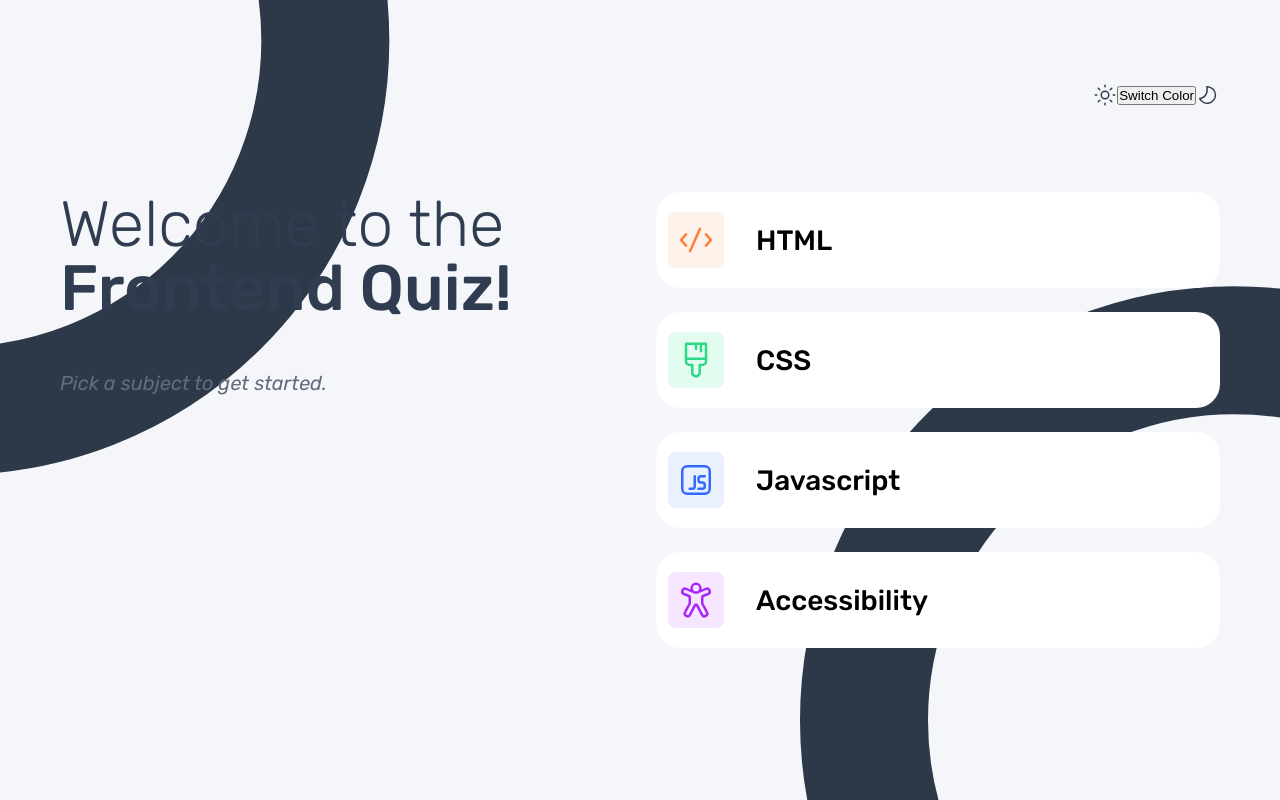
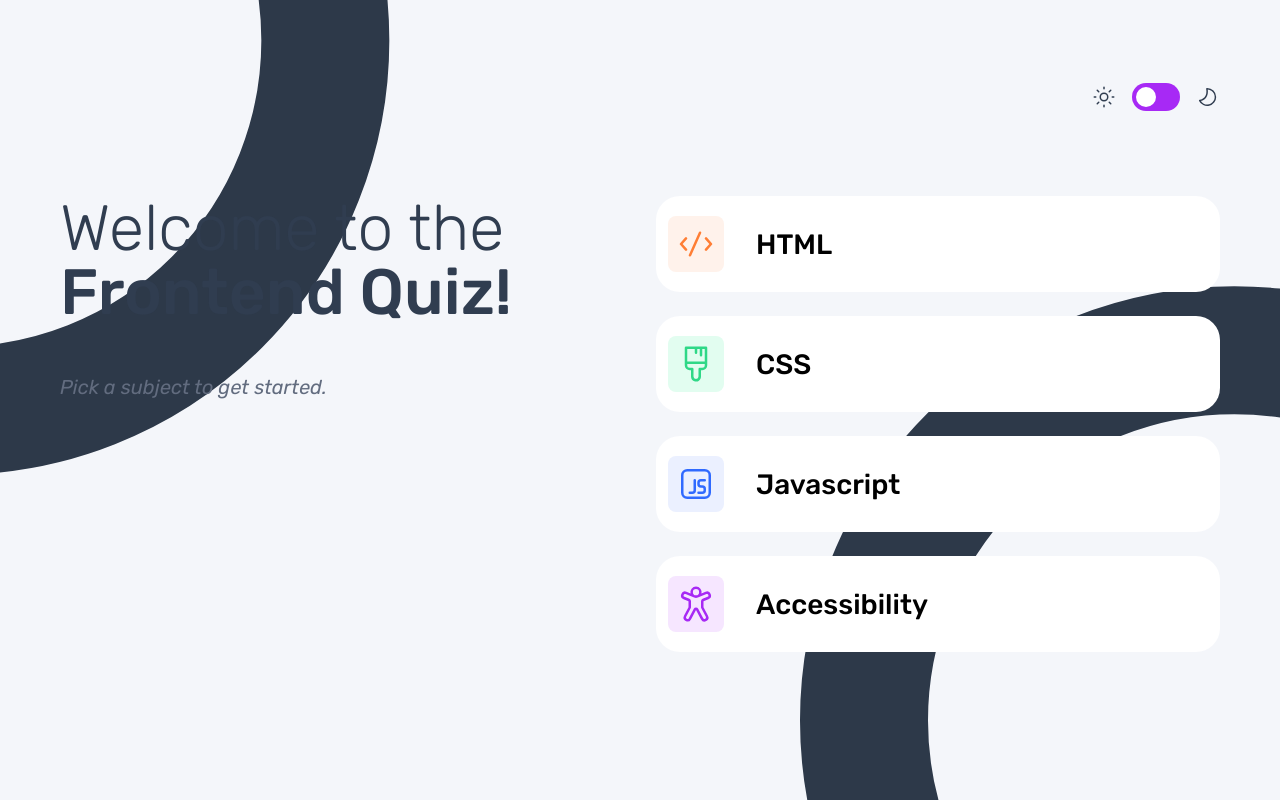
Before and after one commit to AljoschaNy/quiz-app, a React (Vite) app in the folder frontend/: page / in a window 1280 px wide. Built offline with nearby package versions, Linux system fonts and the light colour scheme.

Commit message:
Add ToggleSwitch to the LightDarkSwitch component and style it

```diff
--- a/frontend/src/components/header/LightDarkSwitch.css
+++ b/frontend/src/components/header/LightDarkSwitch.css
@@ -1,4 +1,47 @@
-.toggle-switch {
+.toggle-switch-container {
     display: flex;
     align-items: center;
 }
+
+.switch {
+    position: relative;
+    display: inline-block;
+    width: 48px;
+    height: 28px;
+    margin: 0 16px;
+}
+
+.switch input {
+    height: 0;
+    width: 0;
+    visibility: hidden;
+}
+
+.slider {
+    position: absolute;
+    cursor: pointer;
+    top: 0;
+    left: 0;
+    right: 0;
+    bottom: 0;
+    background-color: var(--accent-color);
+    border-radius: 34px;
+}
+.slider::before {
+    position: absolute;
+    content: "";
+    height: 20px;
+    width: 20px;
+    left: 4px;
+    bottom: 4px;
+    background-color: hsl(0,0%,100%);
+    border-radius: 50%;
+    -webkit-transition: 0.3s;
+    transition: 0.3s;
+}
+
+input:checked + .slider:before {
+    -webkit-transform: translateX(20px);
+    -ms-transform: translateX(20px);
+    transform: translateX(20px);
+}
--- a/frontend/src/components/header/LightDarkSwitch.tsx
+++ b/frontend/src/components/header/LightDarkSwitch.tsx
@@ -4,9 +4,12 @@
 
 function LightDarkSwitch() {
     return (
-        <div className={"toggle-switch"}>
+        <div className={"toggle-switch-container"}>
             <SunIcon />
-            <button>Switch Color</button>
+            <label className={"switch"}>
+                <input type={"checkbox"}/>
+                <span className={"slider"}></span>
+            </label>
             <MoonIcon />
         </div>
 
```
